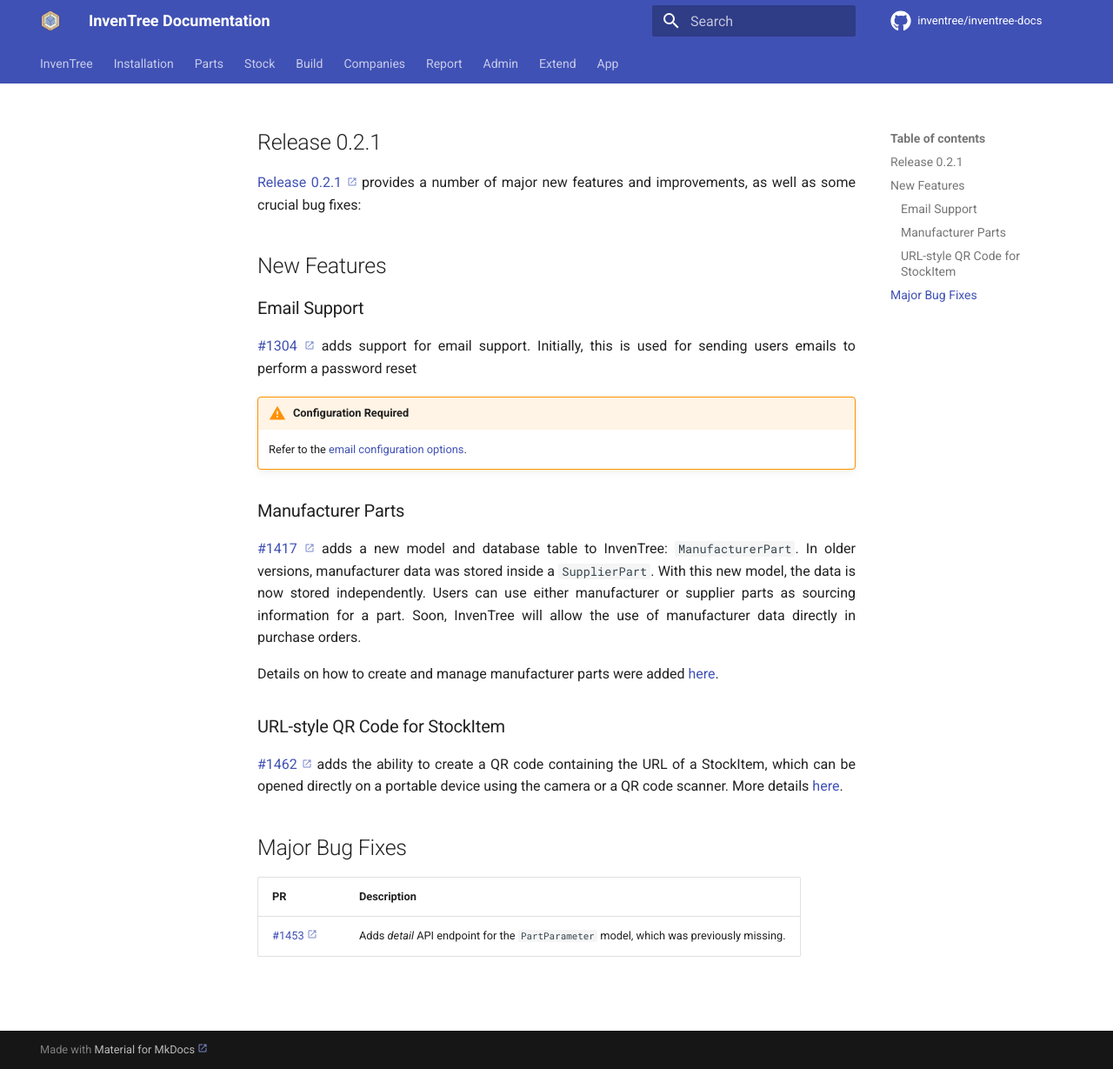
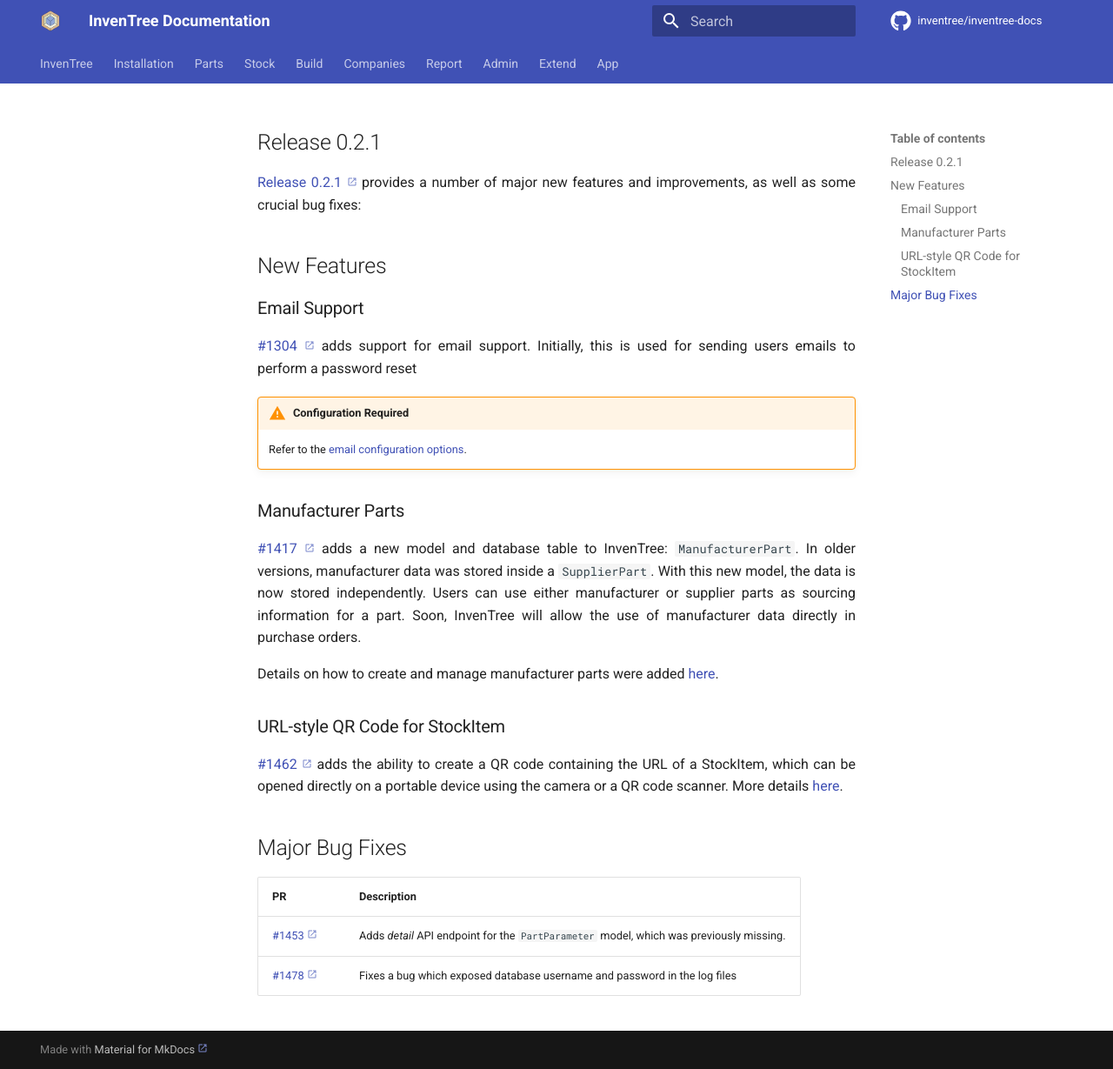
Before and after one commit to inventree/inventree-docs, an MkDocs documentation site: the page built from docs/releases/0.2.1.md, in a window 1280 px wide and 1229 px high. Shown: the whole window at 87% size. Built offline with MkDocs 1.6.1 and Material for MkDocs 9.7.7, drawn with Linux system fonts in a browser that asks for light colours; a script that is not in the unit is left out; comment, search, counter and statistics services are not loaded.

Commit message:
Update 0.2.1.md

```diff
--- a/docs/releases/0.2.1.md
+++ b/docs/releases/0.2.1.md
@@ -39,3 +39,4 @@
 | PR | Description |
 | --- | --- |
 | [#1453](https://github.com/inventree/InvenTree/pull/1453) | Adds *detail* API endpoint for the `PartParameter` model, which was previously missing. |
+| [#1478](https://github.com/inventree/InvenTree/pull/1478) | Fixes a bug which exposed database username and password in the log files |
```
